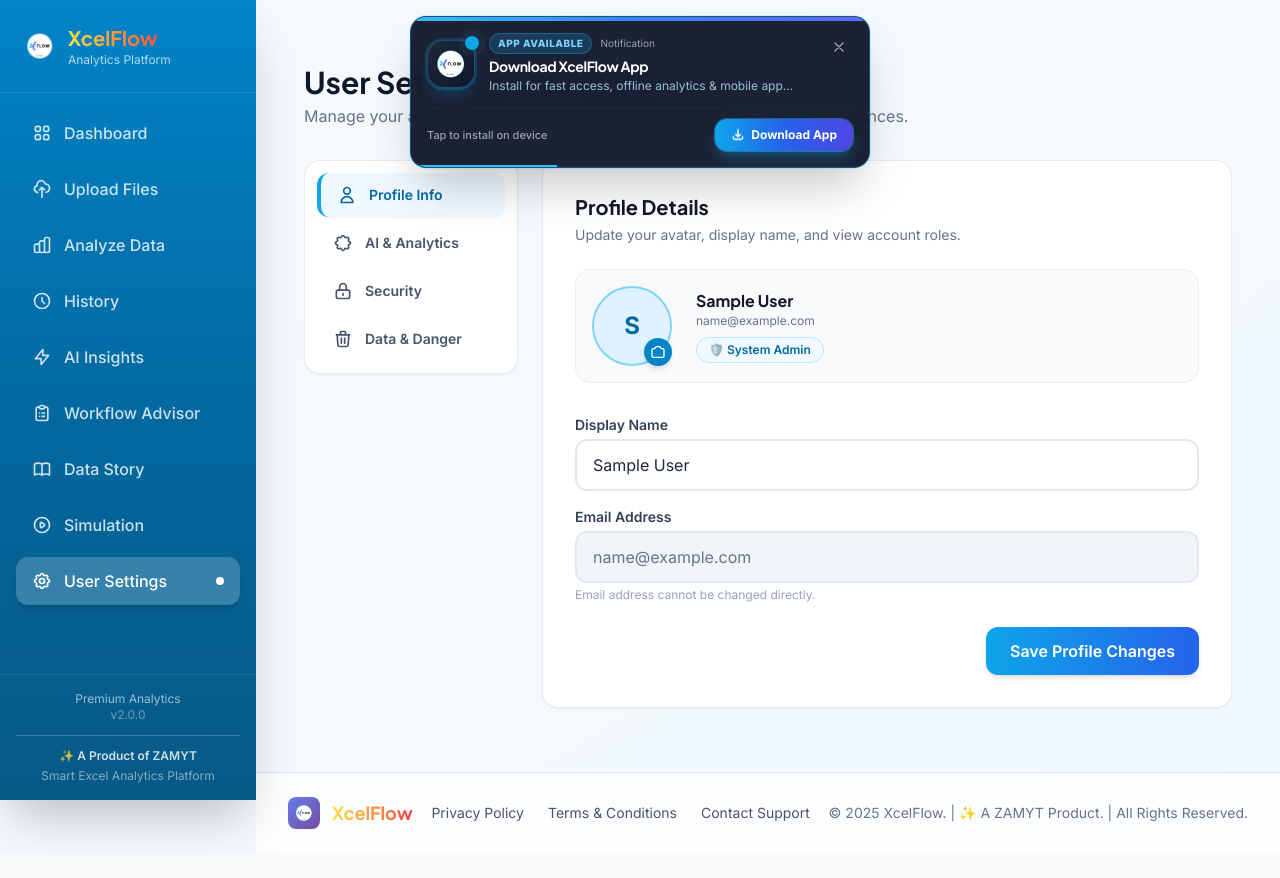
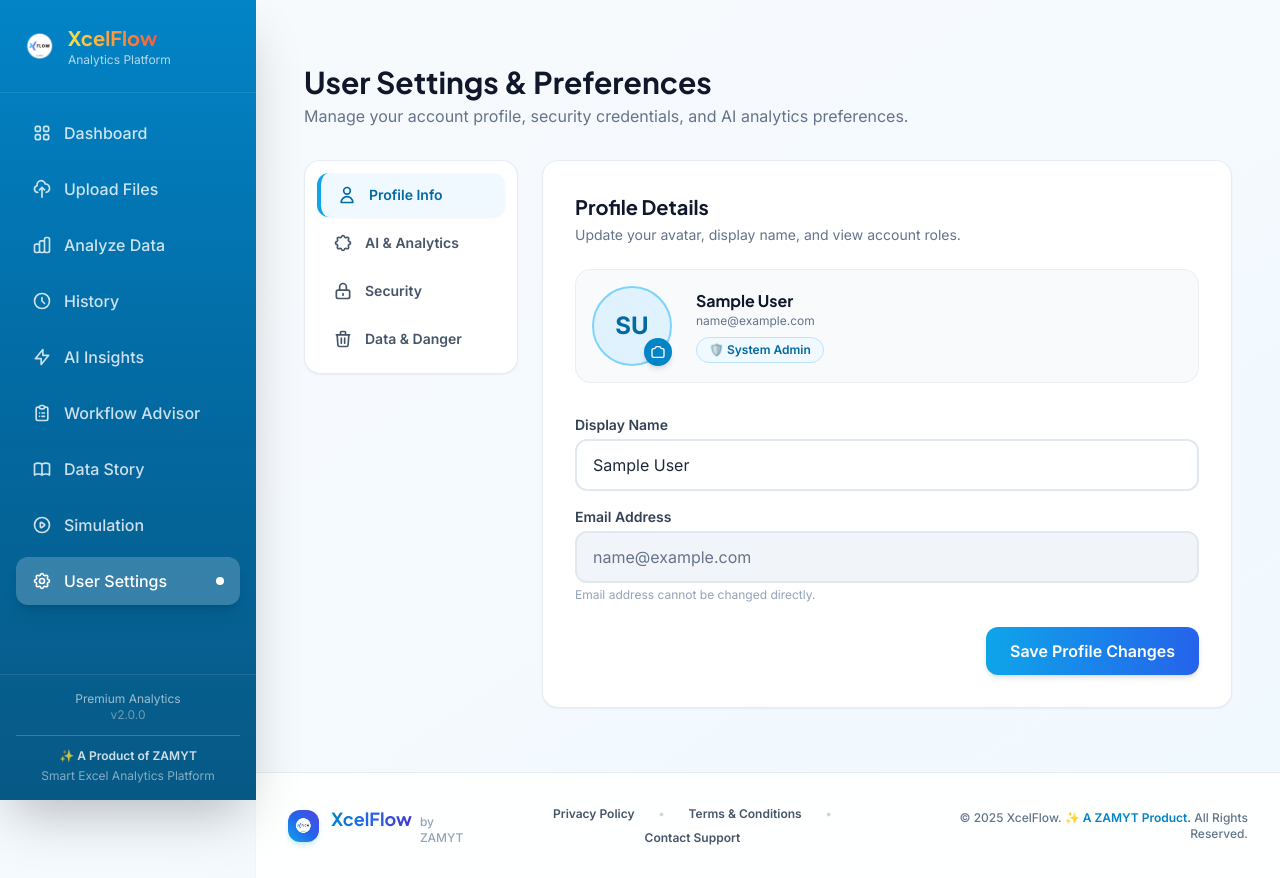
Before and after one commit to amitchauhan004/Excel-Analytics-Platform, a React (Create React App) app in the folder frontend/: page /settings in a window 1280 px wide. Before the commit the page ends 853 px from the top, so only its background shows below. Built offline with nearby package versions, Linux system fonts and the light colour scheme; no server answers; sample sign-in values are in the browser's storage.

Commit message:
Update Excel Analytics project with live preview link

```diff
--- a/frontend/src/components/AppDownloadBanner.jsx
+++ b/frontend/src/components/AppDownloadBanner.jsx
@@ -1,6 +1,8 @@
 import React, { useState, useEffect, useRef } from "react";
+import { useLocation } from "react-router-dom";
 
 const AppDownloadBanner = () => {
+  const location = useLocation();
   const [deferredPrompt, setDeferredPrompt] = useState(null);
   const [isStandalone, setIsStandalone] = useState(false);
   const [isVisible, setIsVisible] = useState(true);
@@ -105,8 +107,8 @@
     setIsVisible(true);
   };
 
-  // If running inside PWA standalone mode, don't show anything
-  if (isStandalone) return null;
+  // Only show notification on the Landing Page ("/") and when not in PWA standalone mode
+  if (isStandalone || location.pathname !== "/") return null;
 
   return (
     <>
--- a/frontend/src/components/HistoryTable.js
+++ b/frontend/src/components/HistoryTable.js
@@ -273,10 +273,10 @@
                 </div>
               </div>
 
-              <div className="flex items-center gap-2 shrink-0">
+              <div className="flex flex-wrap sm:flex-nowrap items-center gap-2 w-full sm:w-auto pt-2.5 sm:pt-0 border-t sm:border-t-0 border-slate-100 shrink-0 justify-end">
                 <button
                   onClick={() => handleDownload(file)}
-                  className="btn-secondary py-1.5 px-3 text-xs flex items-center gap-1.5"
+                  className="btn-secondary py-1.5 px-3 text-xs flex items-center justify-center gap-1.5 flex-1 sm:flex-initial"
                 >
                   <svg className="w-3.5 h-3.5 text-slate-600" fill="none" stroke="currentColor" viewBox="0 0 24 24">
                     <path strokeLinecap="round" strokeLinejoin="round" strokeWidth="2" d="M4 16v1a3 3 0 003 3h10a3 3 0 003-3v-1m-4-4l-4 4m0 0l-4-4m4 4V4" />
@@ -285,7 +285,7 @@
                 </button>
                 <button
                   onClick={() => handleAnalyze(file._id)}
-                  className="btn-primary py-1.5 px-3 text-xs flex items-center gap-1.5"
+                  className="btn-primary py-1.5 px-3 text-xs flex items-center justify-center gap-1.5 flex-1 sm:flex-initial"
                 >
                   <svg className="w-3.5 h-3.5 text-white" fill="none" stroke="currentColor" viewBox="0 0 24 24">
                     <path strokeLinecap="round" strokeLinejoin="round" strokeWidth="2" d="M9 19v-6a2 2 0 00-2-2H5a2 2 0 00-2 2v6a2 2 0 002 2h2a2 2 0 002-2zm0 0V9a2 2 0 012-2h2a2 2 0 012 2v10m-6 0a2 2 0 002 2h2a2 2 0 002-2m0 0V5a2 2 0 012-2h2a2 2 0 012 2v14a2 2 0 01-2 2h-2a2 2 0 01-2-2z" />
@@ -294,7 +294,7 @@
                 </button>
                 <button
                   onClick={() => handleDelete(file._id)}
-                  className="bg-rose-50 hover:bg-rose-100 text-rose-700 font-semibold py-1.5 px-3 rounded-xl border border-rose-200 text-xs transition-all flex items-center gap-1"
+                  className="bg-rose-50 hover:bg-rose-100 text-rose-700 font-semibold py-1.5 px-3 rounded-xl border border-rose-200 text-xs transition-all flex items-center justify-center gap-1 flex-1 sm:flex-initial"
                 >
                   <svg className="w-3.5 h-3.5 text-rose-600" fill="none" stroke="currentColor" viewBox="0 0 24 24">
                     <path strokeLinecap="round" strokeLinejoin="round" strokeWidth="2" d="M19 7l-.867 12.142A2 2 0 0116.138 21H7.862a2 2 0 01-1.995-1.858L5 7m5 4v6m4-6v6m1-10V4a1 1 0 00-1-1h-4a1 1 0 00-1 1v3M4 7h16" />
--- a/frontend/src/components/Layout.js
+++ b/frontend/src/components/Layout.js
@@ -207,31 +207,43 @@
         </div>
 
         {/* Footer */}
-        <footer className="bg-white/80 backdrop-blur-md border-t border-secondary-200 py-6">
+        <footer className="bg-white/90 backdrop-blur-md border-t border-slate-200/80 py-8 pb-24 sm:pb-8 mt-auto shadow-sm">
           <div className="max-w-7xl mx-auto px-4 lg:px-8">
-            <div className="flex flex-col md:flex-row items-center justify-between gap-4">
-              <div className="flex items-center gap-3">
-                <div className="w-8 h-8 bg-gradient-premium rounded-lg flex items-center justify-center">
-                  <img src="/logo.png" alt="Logo" className="h-5 w-5" />
+            <div className="flex flex-col md:flex-row items-center justify-between gap-6 text-center md:text-left">
+
+              {/* Brand Logo & Name */}
+              <div className="flex items-center justify-center md:justify-start gap-3">
+                <div className="w-8 h-8 rounded-xl bg-gradient-to-tr from-sky-500 via-blue-600 to-indigo-600 flex items-center justify-center p-1.5 shadow-md shadow-sky-500/20">
+                  <img src="/logo.png" alt="XcelFlow Logo" className="w-full h-full object-contain" />
                 </div>
-                <span className="text-lg font-display font-bold bg-gradient-to-r from-yellow-300 via-orange-400 to-red-500 bg-clip-text text-transparent">XcelFlow</span>
+                <div className="flex items-baseline gap-2">
+                  <span className="text-lg font-display font-bold bg-gradient-to-r from-sky-600 via-blue-600 to-indigo-700 bg-clip-text text-transparent">
+                    XcelFlow
+                  </span>
+                  <span className="text-xs text-slate-400 font-medium">by ZAMYT</span>
+                </div>
               </div>
 
-              <div className="flex items-center gap-6 text-sm text-secondary-600">
-                <Link to="/privacy-policy" className="hover:text-primary-600 transition-colors">
+              {/* Navigation Links */}
+              <div className="flex flex-wrap items-center justify-center gap-x-6 gap-y-2 text-xs font-semibold text-slate-600">
+                <Link to="/privacy-policy" className="hover:text-sky-600 transition-colors whitespace-nowrap">
                   Privacy Policy
                 </Link>
-                <Link to="/terms-conditions" className="hover:text-primary-600 transition-colors">
+                <span className="text-slate-300 hidden sm:inline">•</span>
+                <Link to="/terms-conditions" className="hover:text-sky-600 transition-colors whitespace-nowrap">
                   Terms & Conditions
                 </Link>
-                <a href="mailto:support@zamyt.in" className="hover:text-primary-600 transition-colors">
+                <span className="text-slate-300 hidden sm:inline">•</span>
+                <a href="mailto:support@zamyt.in" className="hover:text-sky-600 transition-colors whitespace-nowrap">
                   Contact Support
                 </a>
               </div>
 
-              <div className="text-sm text-secondary-500">
-                © 2025 XcelFlow. | ✨ A ZAMYT Product. | All Rights Reserved.
+              {/* Copyright Notice */}
+              <div className="text-xs text-slate-500 font-medium text-center md:text-right">
+                © 2025 XcelFlow. <span className="text-sky-600 font-semibold">✨ A ZAMYT Product.</span> All Rights Reserved.
               </div>
+
             </div>
           </div>
         </footer>
--- a/frontend/src/pages/AdminPanel.js
+++ b/frontend/src/pages/AdminPanel.js
@@ -6,6 +6,7 @@
 import { cleanChartData } from "../utils/chartConfig";
 import { useToast } from "../components/Toast";
 import API_BASE_URL from "../apiConfig";
+import { getUserInitials } from "../utils/profileUtils";
 
 
 const AdminPanel = () => {
@@ -1036,7 +1037,7 @@
                 />
 
                 <div className="w-10 h-10 rounded-full bg-slate-100 border border-slate-200 text-slate-700 font-bold text-sm flex items-center justify-center shrink-0">
-                  {user.name ? user.name.charAt(0).toUpperCase() : "U"}
+                  {getUserInitials(user.name)}
                 </div>
 
                 <div>
@@ -1566,7 +1567,7 @@
           <div className="bg-white rounded-2xl border border-slate-200/80 p-6 max-w-md w-full shadow-2xl animate-in fade-in zoom-in-95 duration-150">
             <div className="flex items-center gap-4 mb-5 border-b border-slate-100 pb-4">
               <div className="w-14 h-14 rounded-full bg-sky-600 text-white font-extrabold text-xl flex items-center justify-center shrink-0 shadow-xs">
-                {modalUser.name ? modalUser.name.charAt(0).toUpperCase() : "U"}
+                {getUserInitials(modalUser.name)}
               </div>
               <div>
                 <h2 className="text-lg font-bold text-slate-900 tracking-tight">{modalUser.name}</h2>
--- a/frontend/src/pages/Dashboard.js
+++ b/frontend/src/pages/Dashboard.js
@@ -9,6 +9,7 @@
 import { cleanChartData } from "../utils/chartConfig";
 import { useToast, ConfirmDialog } from "../components/Toast";
 import BusinessHealthGauge from "../components/BusinessHealthGauge";
+import { getUserInitials, getProfilePicUrl } from "../utils/profileUtils";
 
 const Dashboard = () => {
   const { success, error } = useToast();
@@ -28,6 +29,7 @@
   const [selectedFileId, setSelectedFileId] = useState(null);
   const [selectedFileData, setSelectedFileData] = useState(null);
   const [confirmDialog, setConfirmDialog] = useState({ show: false, fileId: null, fileName: "" });
+  const [imgError, setImgError] = useState(false);
   const profileDropdownRef = useRef(null);
 
   // Handle clicking outside the profile dropdown
@@ -295,15 +297,16 @@
                 className="flex items-center gap-3 p-1.5 pr-3 rounded-2xl hover:bg-slate-100/80 transition-all duration-200 border border-slate-200/60 bg-white/50"
                 onClick={toggleProfileDropdown}
               >
-                {user?.profilePic ? (
+                {user?.profilePic && !imgError ? (
                   <img
-                    src={user.profilePic.startsWith('http') ? user.profilePic : `${API_BASE_URL.replace('/api/', '')}${user.profilePic}`}
+                    src={getProfilePicUrl(user.profilePic)}
                     alt="User Profile"
-                    className="w-9 h-9 rounded-xl object-cover ring-2 ring-sky-500/30"
+                    className="w-9 h-9 rounded-xl object-cover ring-2 ring-sky-500/30 shadow-sm"
+                    onError={() => setImgError(true)}
                   />
                 ) : (
-                  <div className="w-9 h-9 rounded-xl flex items-center justify-center bg-gradient-to-tr from-sky-500 to-indigo-600 text-white font-bold text-sm shadow-sm">
-                    {user?.name ? user.name.charAt(0).toUpperCase() : "U"}
+                  <div className="w-9 h-9 rounded-xl flex items-center justify-center bg-gradient-to-tr from-sky-500 via-blue-600 to-indigo-600 text-white font-bold text-xs tracking-wider shadow-sm ring-2 ring-sky-500/30">
+                    {getUserInitials(user?.name)}
                   </div>
                 )}
                 <div className="hidden lg:block text-left">
--- a/frontend/src/pages/LandingPage.js
+++ b/frontend/src/pages/LandingPage.js
@@ -821,25 +821,30 @@
       </section>
 
       {/* Footer */}
-      <footer className="bg-slate-950 border-t border-slate-900 py-12 text-slate-500 text-sm">
-        <div className="max-w-7xl mx-auto px-4 sm:px-6 lg:px-8 flex flex-col md:flex-row items-center justify-between gap-6">
-          <div className="flex items-center gap-3">
+      <footer className="bg-slate-950 border-t border-slate-900 py-10 pb-24 sm:pb-10 text-slate-400 text-sm">
+        <div className="max-w-7xl mx-auto px-4 sm:px-6 lg:px-8 flex flex-col md:flex-row items-center justify-between gap-6 text-center md:text-left">
+
+          <div className="flex items-center justify-center md:justify-start gap-3">
             <div className="w-8 h-8 rounded-xl bg-gradient-to-tr from-sky-500 to-blue-600 flex items-center justify-center p-1.5 shadow-lg shadow-sky-500/20">
               <img src="/logo.png" alt="XcelFlow Logo" className="w-full h-full object-contain" />
             </div>
-            <span className="font-bold text-slate-300">XcelFlow by ZAMYT</span>
+            <span className="font-bold text-slate-200">XcelFlow by ZAMYT</span>
           </div>
 
-          <div className="flex items-center gap-6 text-slate-400 text-xs">
-            <Link to="/privacy-policy" className="hover:text-white transition-colors">Privacy Policy</Link>
-            <Link to="/terms-conditions" className="hover:text-white transition-colors">Terms of Service</Link>
-            <a href="#contact" onClick={(e) => scrollToSection(e, "contact")} className="hover:text-white transition-colors cursor-pointer">Contact Us</a>
-            <a href="mailto:support@zamyt.in" className="hover:text-white transition-colors">Support</a>
+          <div className="flex flex-wrap items-center justify-center gap-x-6 gap-y-2 text-xs font-medium text-slate-400">
+            <Link to="/privacy-policy" className="hover:text-white transition-colors whitespace-nowrap">Privacy Policy</Link>
+            <span className="text-slate-800 hidden sm:inline">•</span>
+            <Link to="/terms-conditions" className="hover:text-white transition-colors whitespace-nowrap">Terms & Conditions</Link>
+            <span className="text-slate-800 hidden sm:inline">•</span>
+            <a href="#contact" onClick={(e) => scrollToSection(e, "contact")} className="hover:text-white transition-colors cursor-pointer whitespace-nowrap">Contact Us</a>
+            <span className="text-slate-800 hidden sm:inline">•</span>
+            <a href="mailto:support@zamyt.in" className="hover:text-white transition-colors whitespace-nowrap">Support</a>
           </div>
 
-          <div className="text-xs text-slate-600">
-            © 2025 XcelFlow • A ZAMYT Product. All rights reserved.
+          <div className="text-xs text-slate-500 font-medium text-center md:text-right">
+            © 2025 XcelFlow • ✨ A ZAMYT Product. All rights reserved.
           </div>
+
         </div>
       </footer>
     </div>
--- a/frontend/src/pages/UserSettings.js
+++ b/frontend/src/pages/UserSettings.js
@@ -107,6 +107,13 @@
 
   // Remove Photo Handler
   const handleRemoveProfilePic = () => {
+    // If a new local photo was selected but not saved yet, reset local state
+    if (profilePic && !currentProfilePic) {
+      setProfilePic(null);
+      success("Selected photo removed!");
+      return;
+    }
+
     setConfirmDialog({
       show: true,
       title: "Remove Profile Picture",
@@ -255,11 +262,12 @@
     <div className="max-w-5xl mx-auto py-4 sm:py-8 px-2 sm:px-4">
       {confirmDialog.show && (
         <ConfirmDialog
+          isOpen={confirmDialog.show}
           title={confirmDialog.title}
           message={confirmDialog.message}
           type={confirmDialog.type}
           onConfirm={confirmDialog.onConfirm}
-          onCancel={() => setConfirmDialog({ show: false, title: '', message: '', onConfirm: null, type: 'danger' })}
+          onClose={() => setConfirmDialog({ show: false, title: '', message: '', onConfirm: null, type: 'danger' })}
         />
       )}
 
@@ -363,8 +371,8 @@
                     <p className="text-xs text-slate-500 mb-2">{user?.email}</p>
                     <div className="flex items-center gap-2">
                       <span className="badge-pill-info">{user?.role === 'admin' ? '🛡️ System Admin' : '👤 Standard Member'}</span>
-                      {currentProfilePic && (
-                        <button type="button" onClick={handleRemoveProfilePic} className="text-xs text-rose-600 hover:underline font-semibold">Remove Photo</button>
+                      {(currentProfilePic || profilePic) && (
+                        <button type="button" onClick={handleRemoveProfilePic} className="text-xs text-rose-600 hover:underline font-semibold cursor-pointer">Remove Photo</button>
                       )}
                     </div>
                   </div>
--- a/frontend/src/utils/profileUtils.js
+++ b/frontend/src/utils/profileUtils.js
@@ -32,8 +32,15 @@
  * @returns {string} - The user's initials
  */
 export const getUserInitials = (name) => {
-  if (!name) return "U";
-  return name.charAt(0).toUpperCase();
+  if (!name || typeof name !== "string") return "U";
+  const trimmed = name.trim();
+  if (!trimmed) return "U";
+
+  const parts = trimmed.split(/\s+/);
+  if (parts.length >= 2) {
+    return (parts[0].charAt(0) + parts[parts.length - 1].charAt(0)).toUpperCase();
+  }
+  return trimmed.slice(0, 2).toUpperCase();
 };
 
 /**
```
